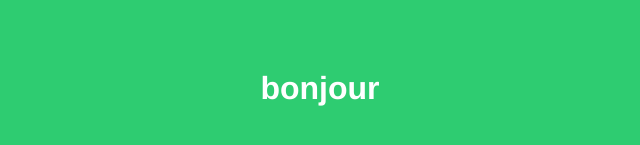
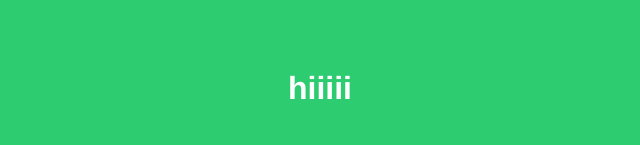
Before and after one commit to theo93/hello, a plain HTML site: page index.html in a window 1280 px wide. Shown: the part 271-416 px from the top of the page, without its empty margins (328-968 px from the left). Drawn offline with Linux system fonts and the light colour scheme.

Commit message:
Changement de titre
Bonjour to HIII

```diff
--- a/index.html
+++ b/index.html
@@ -31,6 +31,6 @@
 
     </style>
     <body>
-        <h1>bonjour</h1>
+        <h1>hiiiii</h1>
     </body>
 </html>
```
